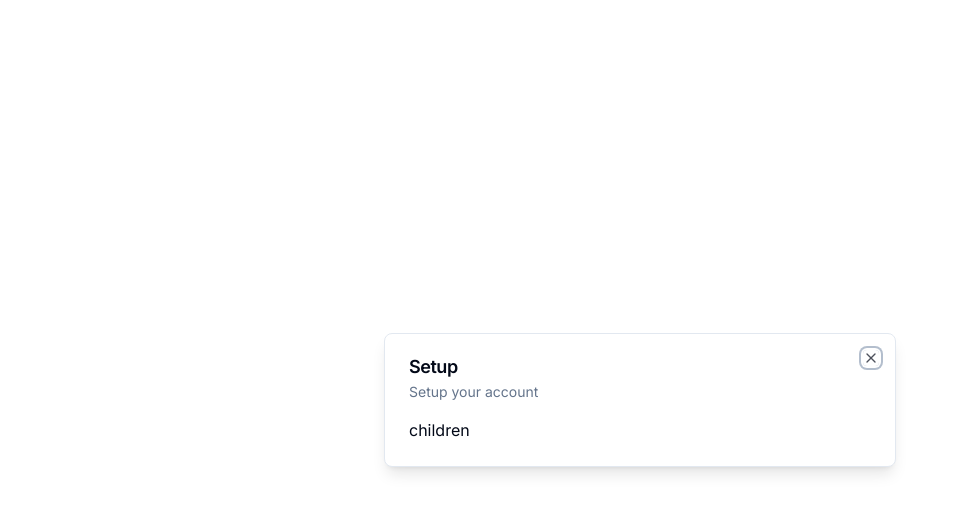
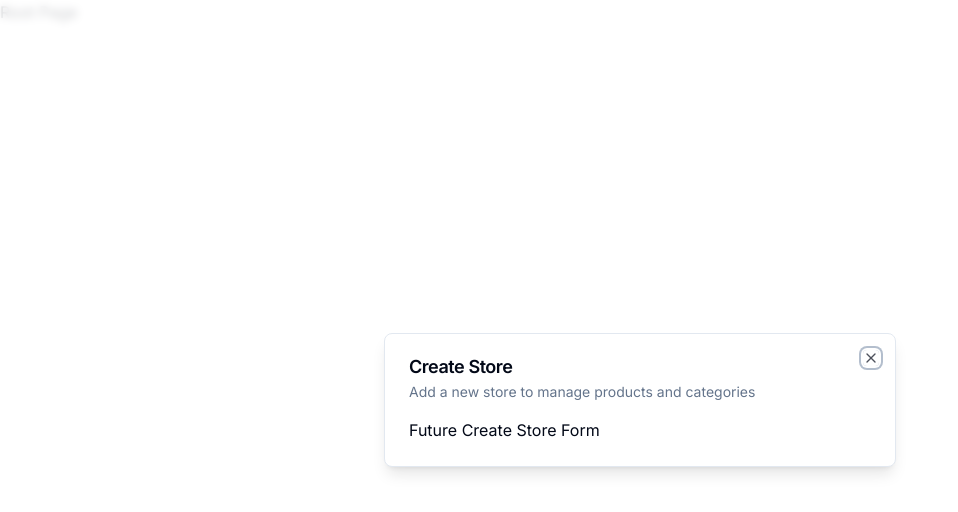
Before and after one commit to PikachuUsedSurf/eze-admin, a Next.js app: page / in a window 1280 px wide. Shown: the top 512 px of the page, without its empty margins (0-958 px from the left). Built offline with nearby package versions, Linux system fonts and the light colour scheme.

Commit message:
modal provider to make use of the modal thru out the website

```diff
--- a/app/(root)/page.tsx
+++ b/app/(root)/page.tsx
@@ -1,14 +1,21 @@
 "use client";
 
-import { Modal } from "@/components/ui/modal";
+import { useEffect } from "react";
 
+import { useStoreModal } from "@/hooks/use-store-modal";
 
 const SetupPage = () => {
+    const onOpen = useStoreModal((state) => state.onOpen);
+    const isOpen = useStoreModal((state) => state.isOpen);
+
+    useEffect(() => {
+        if (!isOpen) {
+            onOpen();
+        }
+    }, [isOpen, onOpen]);
     return (
         <div>
-            <Modal title="Setup" description="Setup your account" isOpen={true} onClose={() => {}}>
-                children
-            </Modal>
+            Root Page
         </div>
     )
 }
--- a/app/layout.tsx
+++ b/app/layout.tsx
@@ -1,6 +1,8 @@
 import './globals.css'
 import { Inter } from 'next/font/google'
 import { ClerkProvider } from '@clerk/nextjs'
+
+import { ModalProvider } from '@/providers/modal-providers'
 
 const inter = Inter({ subsets: ['latin'] })
 
@@ -17,7 +19,7 @@
   return (
     <ClerkProvider>
     <html lang="en">
-      <body className={inter.className}>{children}</body>
+      <body className={inter.className}><ModalProvider/>{children}</body>
       </html>
     </ClerkProvider>
   )
--- /dev/null
+++ b/components/modals/store-modal.tsx
@@ -0,0 +1,18 @@
+"use client";
+import { useStoreModal } from "@/hooks/use-store-modal";
+import { Modal } from "../ui/modal";
+
+export const StoreModal = () => {
+    const StoreModal = useStoreModal();
+
+    return (
+        <Modal
+            title="Create Store"
+            description="Add a new store to manage products and categories"
+            isOpen={StoreModal.isOpen}
+            onClose={StoreModal.onClose}
+        >
+            Future Create Store Form
+        </Modal>
+    );
+};
--- /dev/null
+++ b/hooks/use-store-modal.tsx
@@ -0,0 +1,13 @@
+import { create } from "zustand";
+
+interface useStoreModalStore {
+    isOpen: boolean;
+    onOpen: () => void,
+    onClose: () => void,
+};
+
+export const useStoreModal = create<useStoreModalStore>((set) => ({
+    isOpen: false,
+    onOpen: () => set({ isOpen: true }),
+    onClose: () => set({ isOpen: false }),
+}));
--- a/package.json
+++ b/package.json
@@ -28,6 +28,7 @@
     "tailwind-merge": "^1.13.2",
     "tailwindcss": "3.3.2",
     "tailwindcss-animate": "^1.0.6",
-    "typescript": "5.1.6"
+    "typescript": "5.1.6",
+    "zustand": "^4.3.9"
   }
 }
--- /dev/null
+++ b/providers/modal-providers.tsx
@@ -0,0 +1,23 @@
+"use client"
+
+import { useEffect, useState } from "react";
+
+import { StoreModal } from "@/components/modals/store-modal";
+
+export const ModalProvider = () => {
+    const [isMounted, setIsMounted] = useState(false);
+
+    useEffect(() => {
+        setIsMounted(true);
+    }, []);
+
+    if (!isMounted) {
+        return null;
+    }
+
+    return (
+        <>
+        <StoreModal />
+        </>
+    )
+}
```
Also changed, not shown: 1 other file (tests, documents, lock files or other folders).
